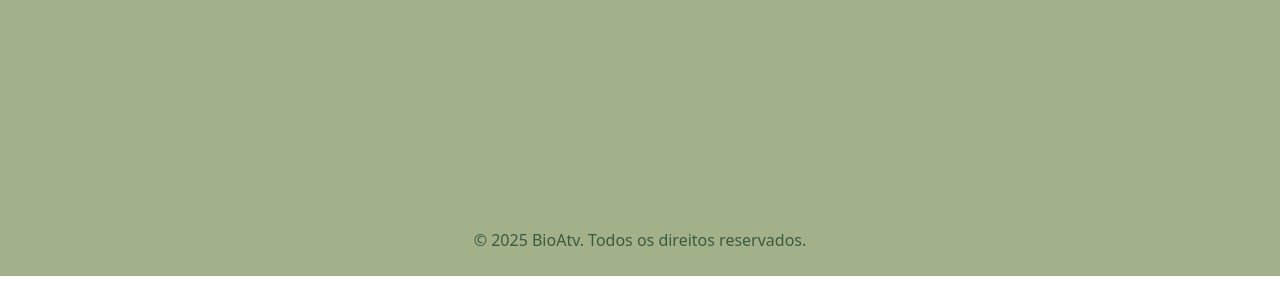
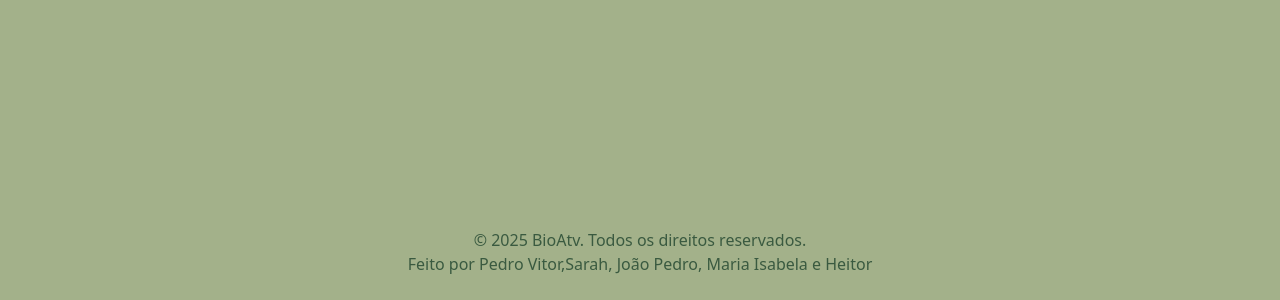
Before and after one commit to Pedro-Vitor-Ribeiro-Silva/bioatv, a Next.js app: page / in a window 1280 px wide. Shown: the part 2328-2628 px from the top of the page. Before the commit the page ends 2604 px from the top, so only its background shows below. Built offline with nearby package versions, Linux system fonts and the light colour scheme.

Commit message:
commit 6

```diff
--- a/src/app/page.tsx
+++ b/src/app/page.tsx
@@ -195,6 +195,8 @@ export default function Home() {
       {/* Footer */}
       <footer className="w-full text-center py-6 mt-5" style={{ color: "#3a5a40" }}>
         © {new Date().getFullYear()} BioAtv. Todos os direitos reservados.
+        <br />
+        Feito por Pedro Vitor,Sarah, João Pedro, Maria Isabela e Heitor
       </footer>
 
  {modalOpen && (
```
